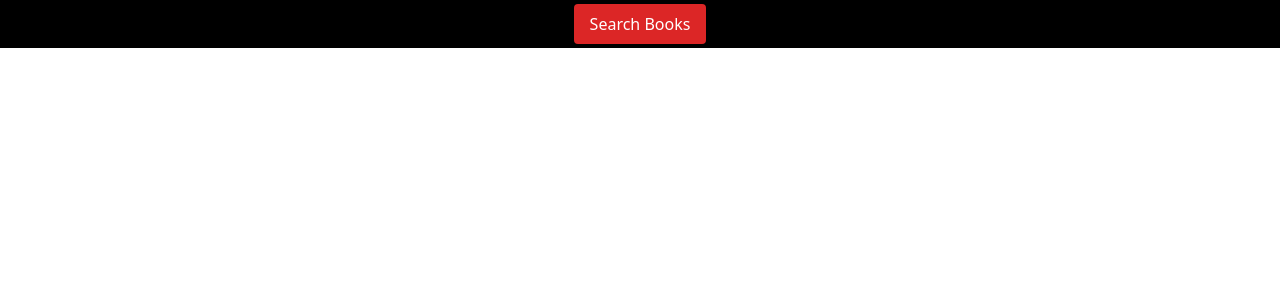
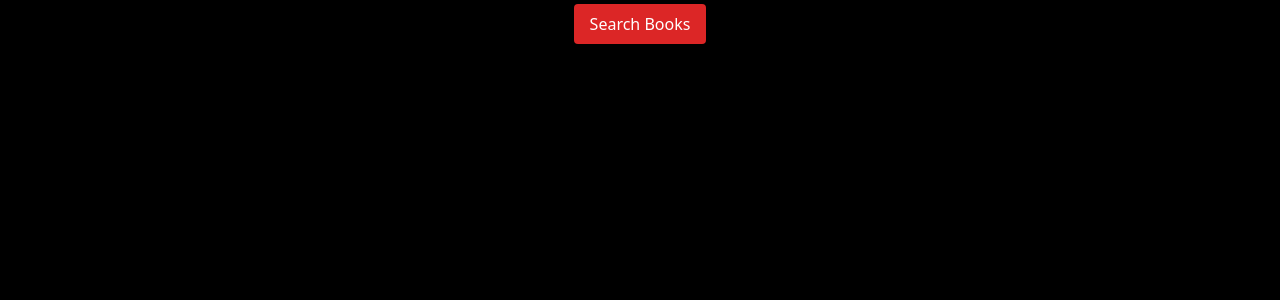
Before and after one commit to Anuragk7/Library, a React (Create React App) app: page /BookShelf in a window 1280 px wide. Shown: the top 300 px of the page. Built offline with nearby package versions, Linux system fonts and the light colour scheme.

Commit message:
previous

```diff
--- a/src/components/Bookshelf.jsx
+++ b/src/components/Bookshelf.jsx
@@ -17,7 +17,7 @@
 
 
   return (
-    <div className='bg-black'>
+    <div className='bg-black min-h-screen'>
          <div className='bg-black text-center p-1'>
             <button  className="bg-red-600 text-white py-2 px-4 rounded hover:bg-red-800 transition"><Link to = "/">Search Books</Link></button>
         </div>
```
